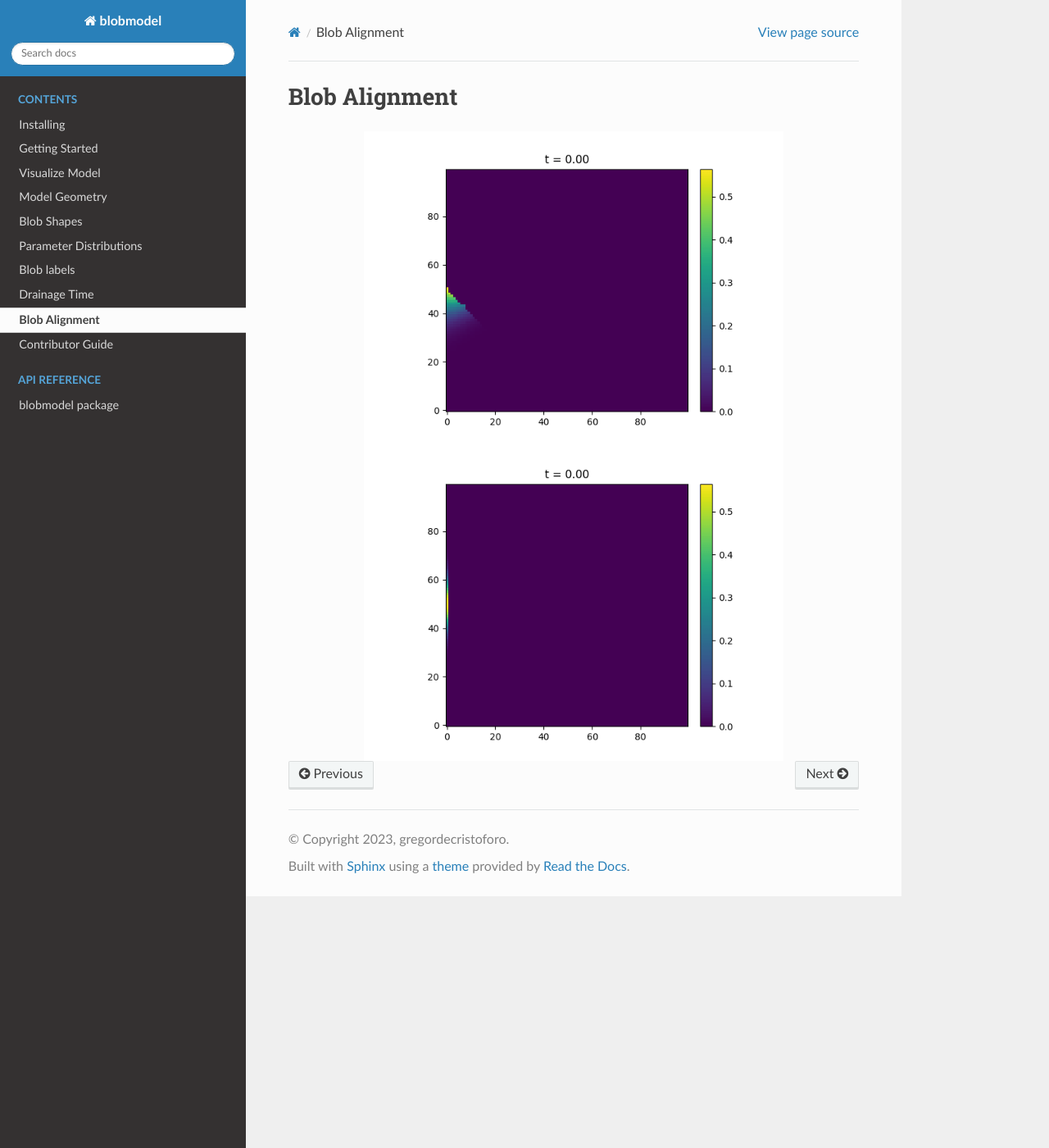
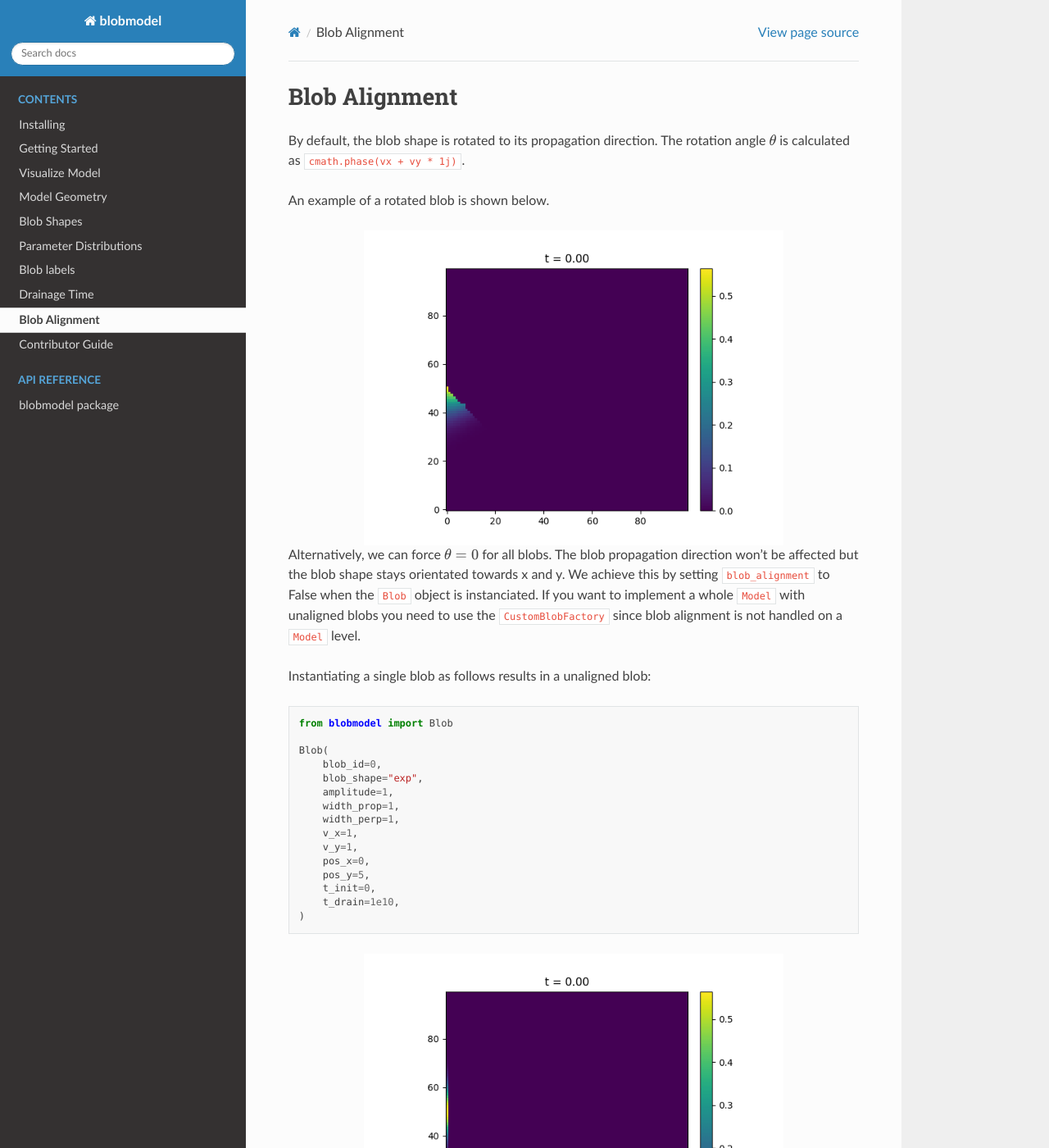
Before and after one commit to uit-cosmo/blobmodel, a Sphinx documentation site: the page built from docs/blob_alignment.rst, in a window 1280 px wide and 1400 px high. Shown: the whole window at 82% size. Built offline with Sphinx 7.4.7 and the Read the Docs theme 2.0.0, drawn with Linux system fonts in a browser that asks for light colours.

Commit message:
blob alignment section done

```diff
--- a/docs/blob_alignment.rst
+++ b/docs/blob_alignment.rst
@@ -2,12 +2,40 @@
 
 Blob Alignment
 ==============
+
+By default, the blob shape is rotated to its propagation direction. The rotation angle :math:`\theta` is calculated as ``cmath.phase(vx + vy * 1j)``.
+
+An example of a rotated blob is shown below.
 
 .. image:: alignment_true.gif
    :alt: StreamPlayer
    :align: center
    :scale: 80%
 
+Alternatively, we can force :math:`\theta = 0` for all blobs. The blob propagation direction won't be affected but the blob shape stays orientated towards x and y.
+We achieve this by setting ``blob_alignment`` to False when the ``Blob`` object is instanciated.
+If you want to implement a whole ``Model`` with unaligned blobs you need to use the ``CustomBlobFactory`` since blob alignment is not handled on a ``Model`` level.
+
+Instantiating a single blob as follows results in a unaligned blob:
+
+.. code-block:: python
+
+  from blobmodel import Blob
+
+  Blob(
+      blob_id=0,
+      blob_shape="exp",
+      amplitude=1,
+      width_prop=1,
+      width_perp=1,
+      v_x=1,
+      v_y=1,
+      pos_x=0,
+      pos_y=5,
+      t_init=0,
+      t_drain=1e10,
+  )
+
 .. image:: alignment_false.gif
    :alt: StreamPlayer
    :align: center
```
